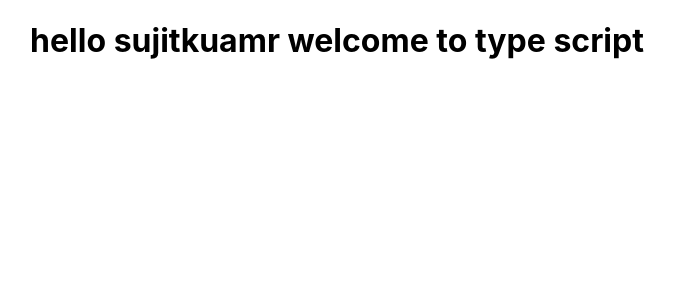
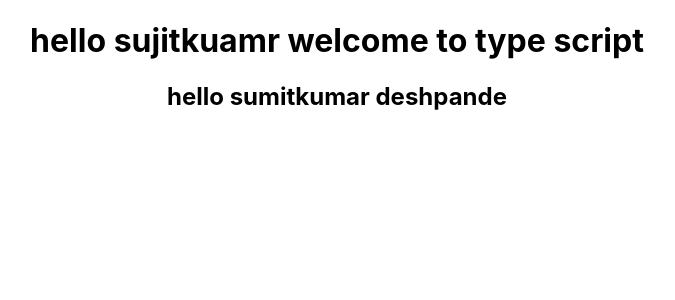
Before and after one commit to sumitkumar105/Afour_Assignment, a React (Create React App) app: page / in a window 1280 px wide. Shown: the top 300 px of the page, without its empty margins (303-978 px from the left). Built offline with nearby package versions, Linux system fonts and the light colour scheme.

Commit message:
sentence added

```diff
--- a/src/App.tsx
+++ b/src/App.tsx
@@ -6,6 +6,7 @@ function App() {
   return (
     <div className="App">
       <h1>hello sujitkuamr welcome to type script</h1>
+      <h2>hello sumitkumar deshpande</h2>
     </div>
   );
 }
```
